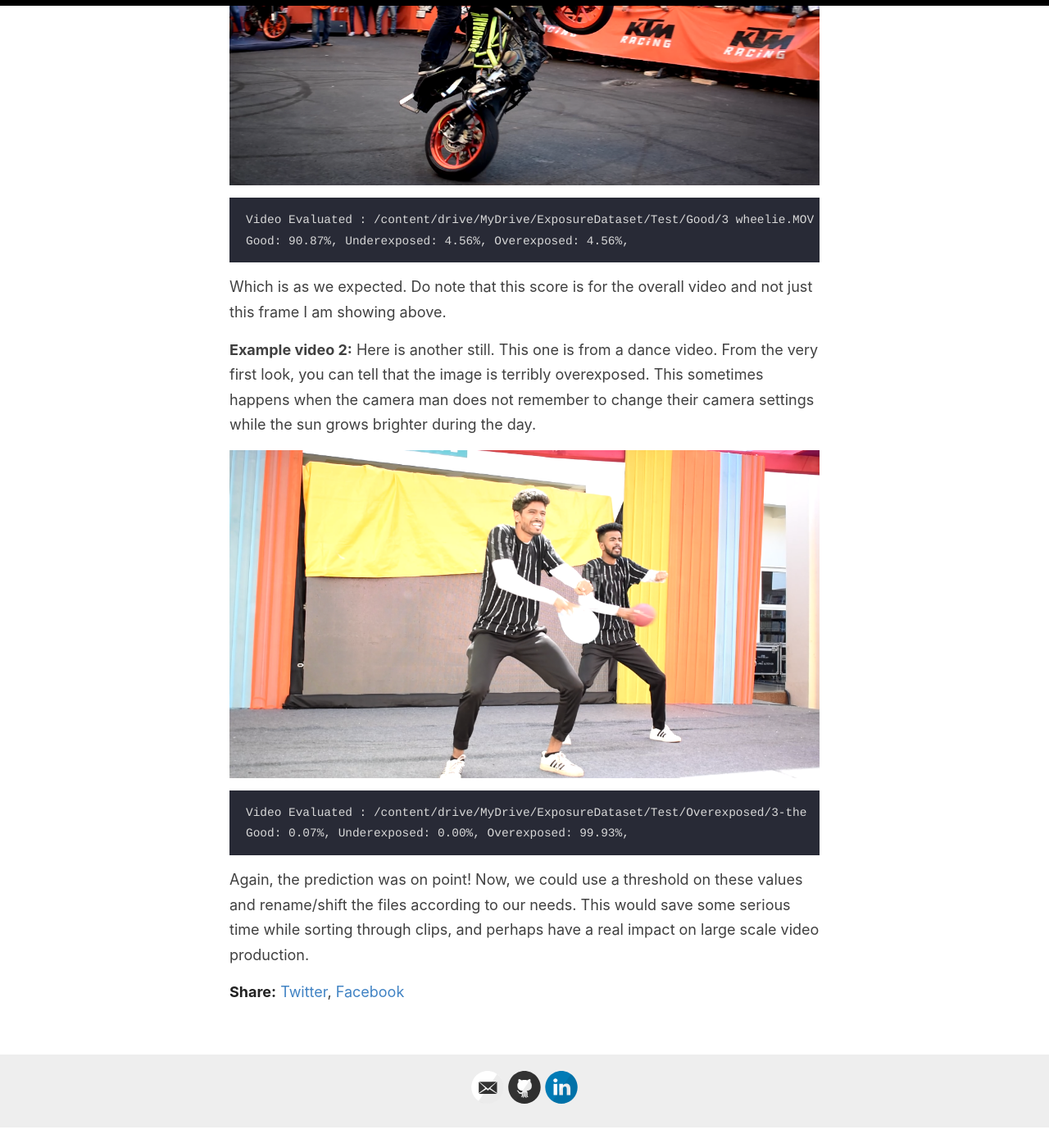
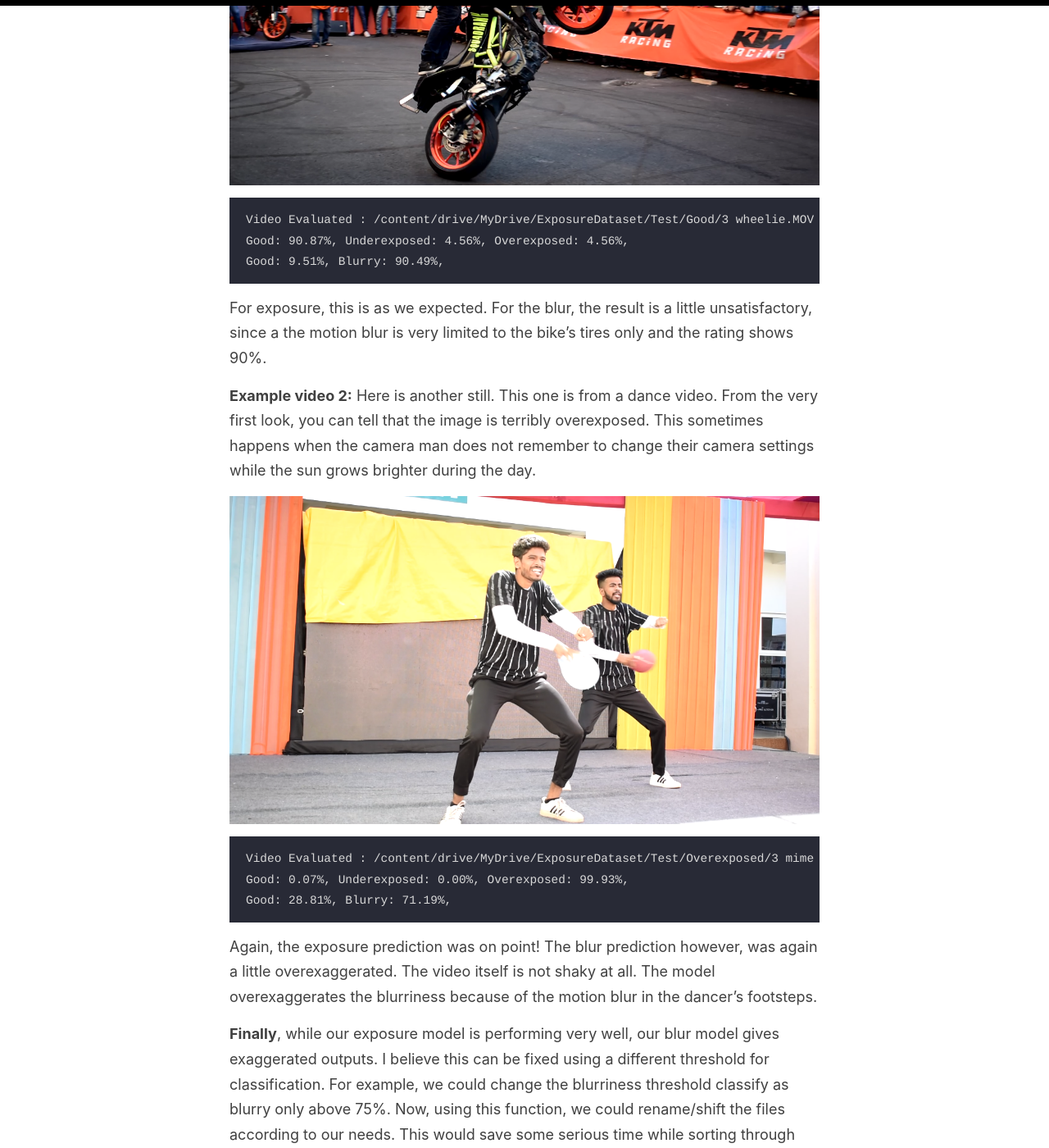
Before and after one commit to CodeSeeker99/codeseeker99.github.io, a Jekyll site: the page built from _posts/2021-01-29-pytorch1.md, in a window 1280 px wide and 1400 px high, scrolled down 10861 px. Shown: the whole window at 82% size. Built offline with Jekyll 4.4.1, drawn with Linux system fonts in a browser that asks for light colours; before the commit the page ends 12237 px from its top, so only the background shows below that; some of the changed text lies outside the part shown.

Commit message:
Update 2021-01-29-pytorch1.md

````diff
--- a/_posts/2021-01-29-pytorch1.md
+++ b/_posts/2021-01-29-pytorch1.md
@@ -339,19 +339,21 @@ Now we can simply call this function in a loop and pass it the appropriate model
 
 ## Results
 
-I was able to achieve an 81% validation accuracy on the blur dataset and 85% validation accuracy on the exposure dataset. Using these models, I tested it on some videos. The notebook can be found [here](https://colab.research.google.com/drive/1PQhQfTlq_NXWSnfKPfT42mWbWVz1NTeX?usp=sharing) . Here are the results
+I was able to achieve an 81% validation accuracy on the blur dataset and 85% validation accuracy on the exposure dataset. Using these models, I tested it on some videos. The notebook can be found [here](https://colab.research.google.com/drive/1PQhQfTlq_NXWSnfKPfT42mWbWVz1NTeX?usp=sharing) . Here are the results. Do note that this score is for the overall video and not just this frame I am showing here.
 
 **Example video 1:**
-Here is a still from the video of a bike stuntman doing stunts in front of a crowd. The image is very well lit and exposed properly to the frame. There is a bit of motion blur because of how fast the bike is moving, but not the shaky type that we saw in our dataset, which is caused due to lack of focus or hand jitter. So, this is expected to be a well exposed image with slightly blurry.
+Here is a still from the video of a bike stuntman doing stunts in front of a crowd. The image is very well lit and exposed properly to the frame. There is a bit of motion blur because of how fast the bike is moving. So, this is expected to be a well exposed image with slightly blurry.
 
 ![Bike stunt]({{site.baseurl}}/images/Wheelie.png)
 
 ```
 Video Evaluated : /content/drive/MyDrive/ExposureDataset/Test/Good/3 wheelie.MOV
 Good: 90.87%, Underexposed: 4.56%, Overexposed: 4.56%,
+Good: 9.51%, Blurry: 90.49%,
 ```
 
-Which is as we expected. Do note that this score is for the overall video and not just this frame I am showing above.
+For exposure, this is as we expected. For the blur, the result is  a little unsatisfactory, since a the motion blur is very limited to the bike's tires only and the rating shows 90%.
+
 
 **Example video 2:**
 Here is another still. This one is from a dance video. From the very first look, you can tell that the image is terribly overexposed. This sometimes happens when the camera man does not remember to change their camera settings while the sun grows brighter during the day.
@@ -359,8 +361,12 @@ Here is another still. This one is from a dance video. From the very first look,
 ![Dance]({{site.baseurl}}/images/Dance_over.png)
 
 ```
-Video Evaluated : /content/drive/MyDrive/ExposureDataset/Test/Overexposed/3-the guys in the mime clothes, nice moves, expression and sync, overexposed.MOV
+Video Evaluated : /content/drive/MyDrive/ExposureDataset/Test/Overexposed/3 mime clothes.MOV
 Good: 0.07%, Underexposed: 0.00%, Overexposed: 99.93%,
+Good: 28.81%, Blurry: 71.19%,
 ```
 
-Again, the prediction was on point! Now, we could use a threshold on these values and rename/shift the files according to our needs. This would save some serious time while sorting through clips, and perhaps have a real impact on large scale video production.
+Again, the exposure prediction was on point! The blur prediction however, was again a little overexaggerated. The video itself is not shaky at all. The model overexaggerates the blurriness because of the motion blur in the dancer's footsteps.
+
+
+**Finally**, while our exposure model is performing very well, our blur model gives exaggerated outputs. I believe this can be fixed using a different threshold for classification. For example, we could change the blurriness threshold classify as blurry only above 75%. Now, using this function, we could rename/shift the files according to our needs. This would save some serious time while sorting through clips, and perhaps have a real impact on large scale video production.
````
